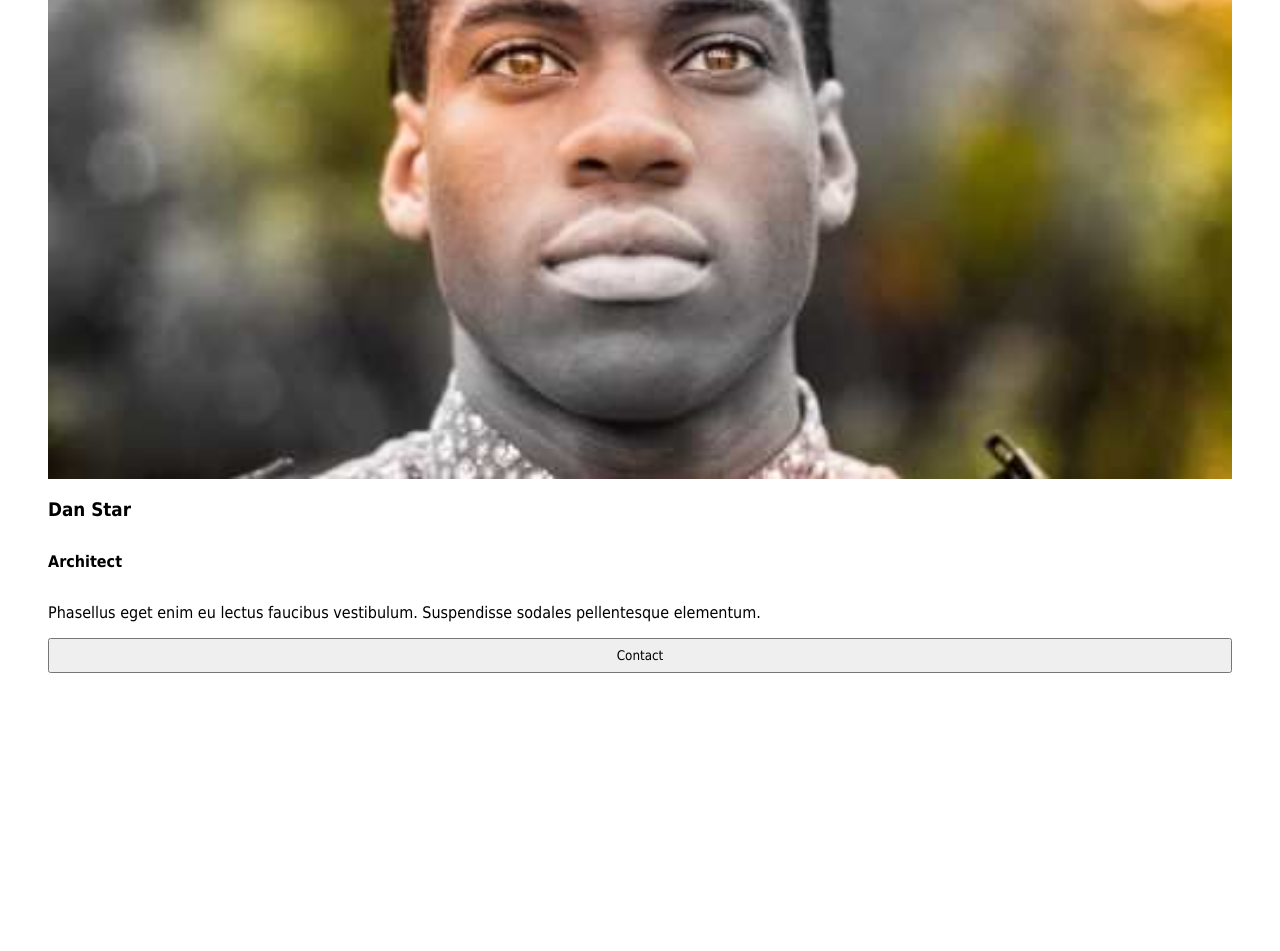
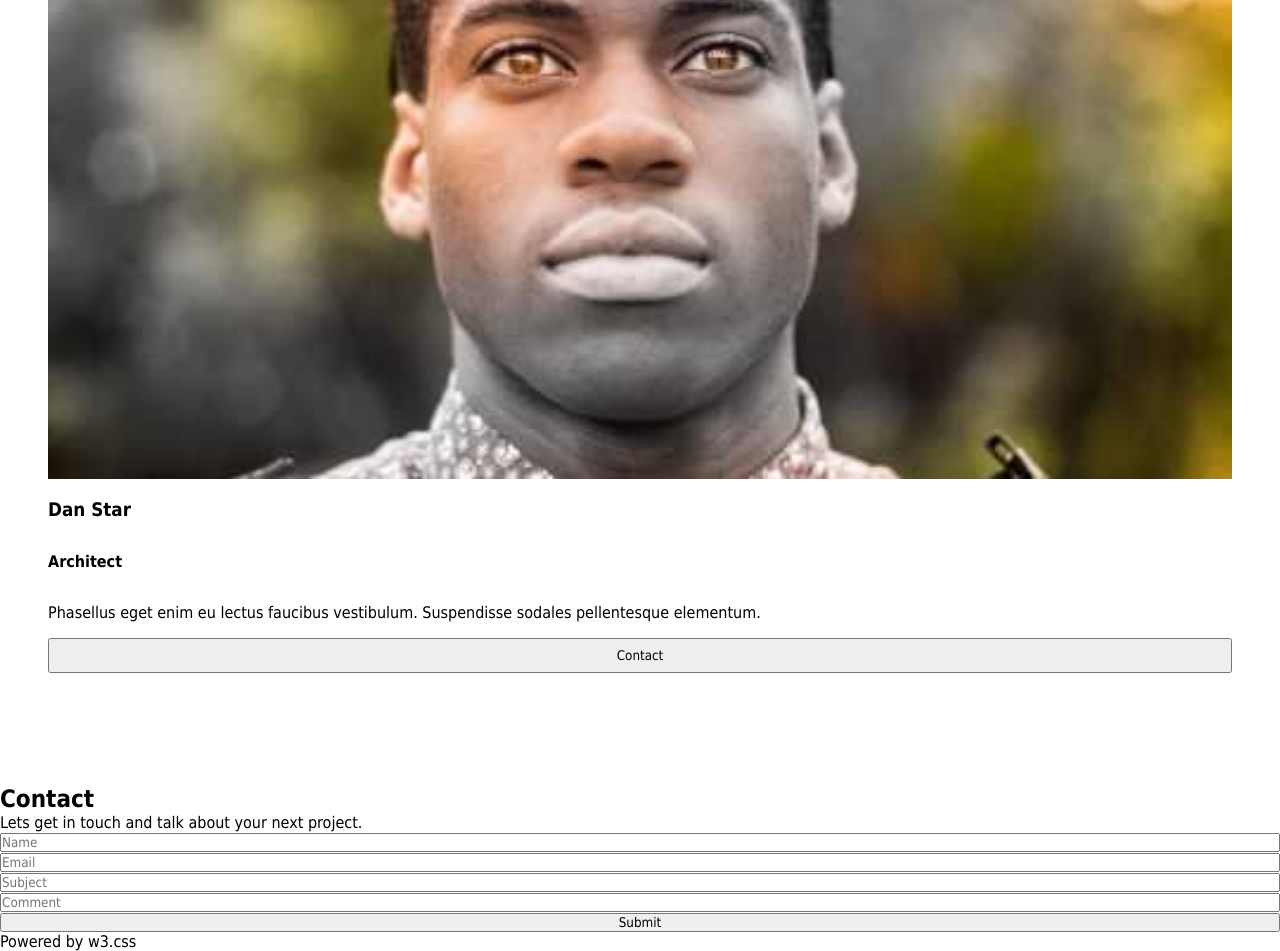
Before and after one commit to Aethuzad/Maquette_archi, a plain HTML site: page index.html in a window 1280 px wide. Shown: the part 11041-11992 px from the top of the page. Before the commit the page ends 11762 px from the top, so only its background shows below. Drawn offline with Linux system fonts and the light colour scheme.

Commit message:
Ajout de la section contact

```diff
--- a/index.html
+++ b/index.html
@@ -107,7 +107,31 @@
                 </div>
             </div>
         </section>
+        <section id="contact">
+            <h2>Contact</h2>
+            <p>Lets get in touch and talk about your next project.</p>
+            <form action="">
+            <div>
+                <input name="lastname" placeholder="Name" type="text">
+            </div>
+            <div>
+                <input name="email" placeholder="Email" type="text">
+            </div>
+            <div>
+                <input name="subject" placeholder="Subject" type="text">
+            </div>
+            <div>
+                <input name="comment" placeholder="Comment" type="text">
+            </div>
+            <div>
+                <input name="submitted" placeholder="SEND MESSAGE" type="submit" class="send">
+            </div>
+            </form>
+        </section>
     </main>
+    <footer>
+        <div id="foot">Powered by w3.css</div>
+    </footer>
 </body>
 
 </html>
```
